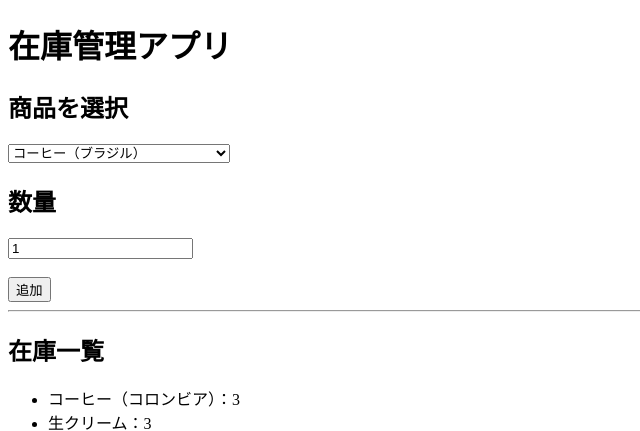
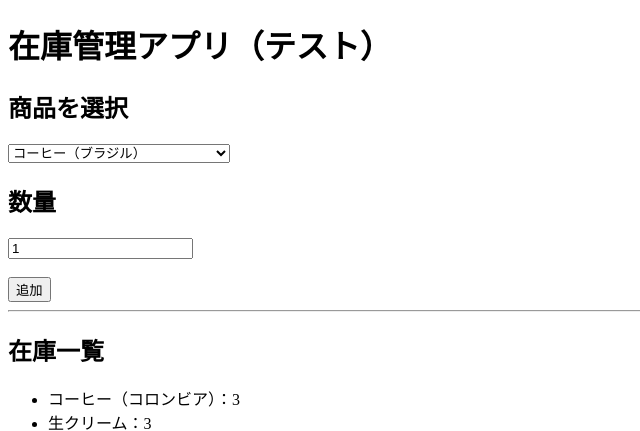
Before and after one commit to webcraft-base/zaiko.test.app, a Flask app: page / in a window 1280 px wide. Shown: the top 431 px of the page, without its empty margins (0-640 px from the left). Run offline with Flask 3, Linux system fonts and the light colour scheme.

Commit message:
タイトル変更

```diff
--- a/templates/index.html
+++ b/templates/index.html
@@ -8,7 +8,7 @@
 
 <body>
 
-    <h1>在庫管理アプリ</h1>
+    <h1>在庫管理アプリ（テスト）</h1>
 
     <form method="POST">
 
```
